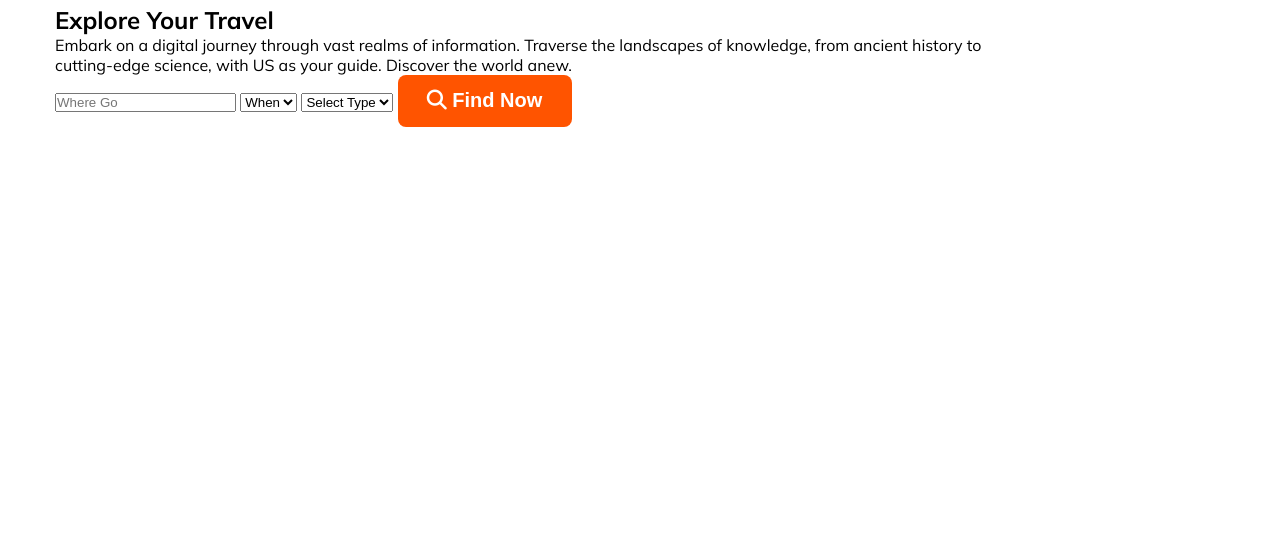
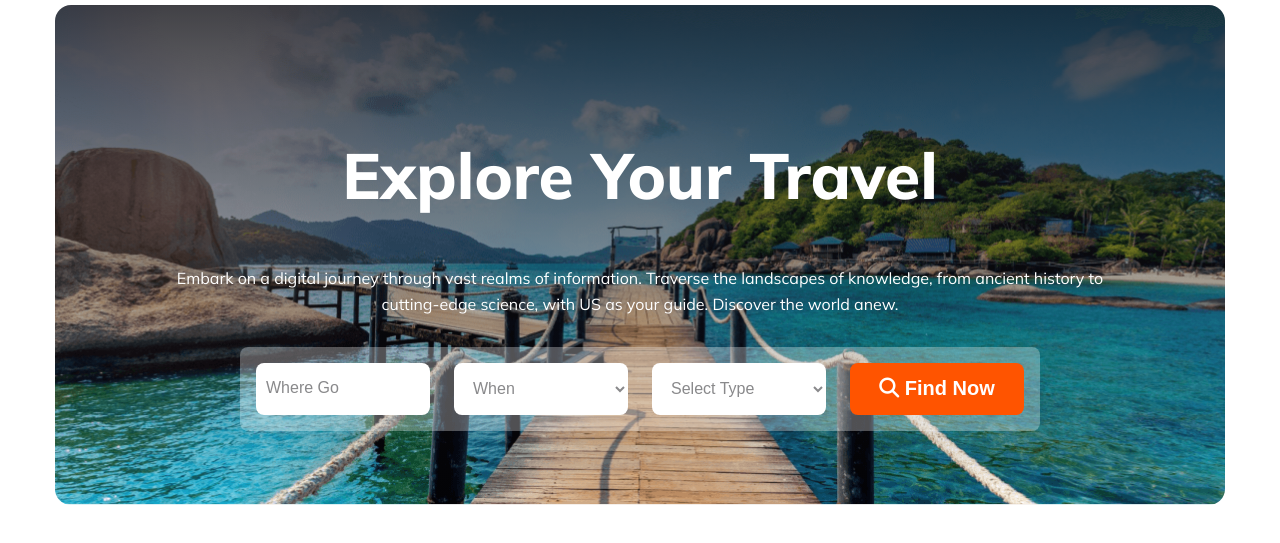
Before and after one commit to Artreeus/P-hero-assingment-02, a plain HTML site: page index.html in a window 1280 px wide. Shown: the part 109-652 px from the top of the page. Drawn offline with Linux system fonts and the light colour scheme.

Commit message:
Banner section css
Banner section css done

```diff
--- a/style.css
+++ b/style.css
@@ -85,3 +85,69 @@ header nav {
     font-size: 18px;
     font-weight: 400;
   }
+
+
+
+/* Banner section css  */
+.banner {
+    width: 1170px;
+    height: 500px;
+    border-radius: 16px;
+    background: linear-gradient(180deg, rgba(19, 19, 24, 0.80) 0%, rgba(19, 19, 24, 0.00) 100%),url(images/Group\ 13\ \(1\)\ \(1\).png);
+    background-size: cover;
+    background-position: center;
+  }
+
+  .banner-content {
+    text-align: center;
+    padding-top: 80px;
+  }
+
+  .banner-content h2 {
+    color: #fff;
+    font-size: 64px;
+    font-weight: 800;
+    padding: 50px 0;
+  }
+
+  .banner-content p {
+    color: #fff;
+    font-family: Mulish;
+    font-size: 16px;
+    font-weight: 400;
+    line-height: 26px; /* 162.5% */
+    padding-bottom: 30px;
+  }
+
+  .banner-content form {
+    display: inline-flex;
+    padding: 16px;
+    align-items: flex-start;
+    gap: 24px;
+    border-radius: 8px;
+    background: rgba(255, 255, 255, 0.3);
+  }
+
+  .banner-content form input,
+  select {
+    width: 174px;
+    height: 52px;
+    flex-shrink: 0;
+    border: none;
+    border-radius: 8px;
+    background: #fff;
+  }
+
+  .banner-content form ::placeholder {
+    color: rgba(19, 19, 24, 0.5);
+    font-size: 16px;
+    font-weight: 500;
+    padding-left: 10px;
+  }
+
+  .banner-content form select {
+    color: rgba(19, 19, 24, 0.5);
+    font-size: 16px;
+    font-weight: 500;
+    padding: 0 10px 0 15px ;
+  }
```
